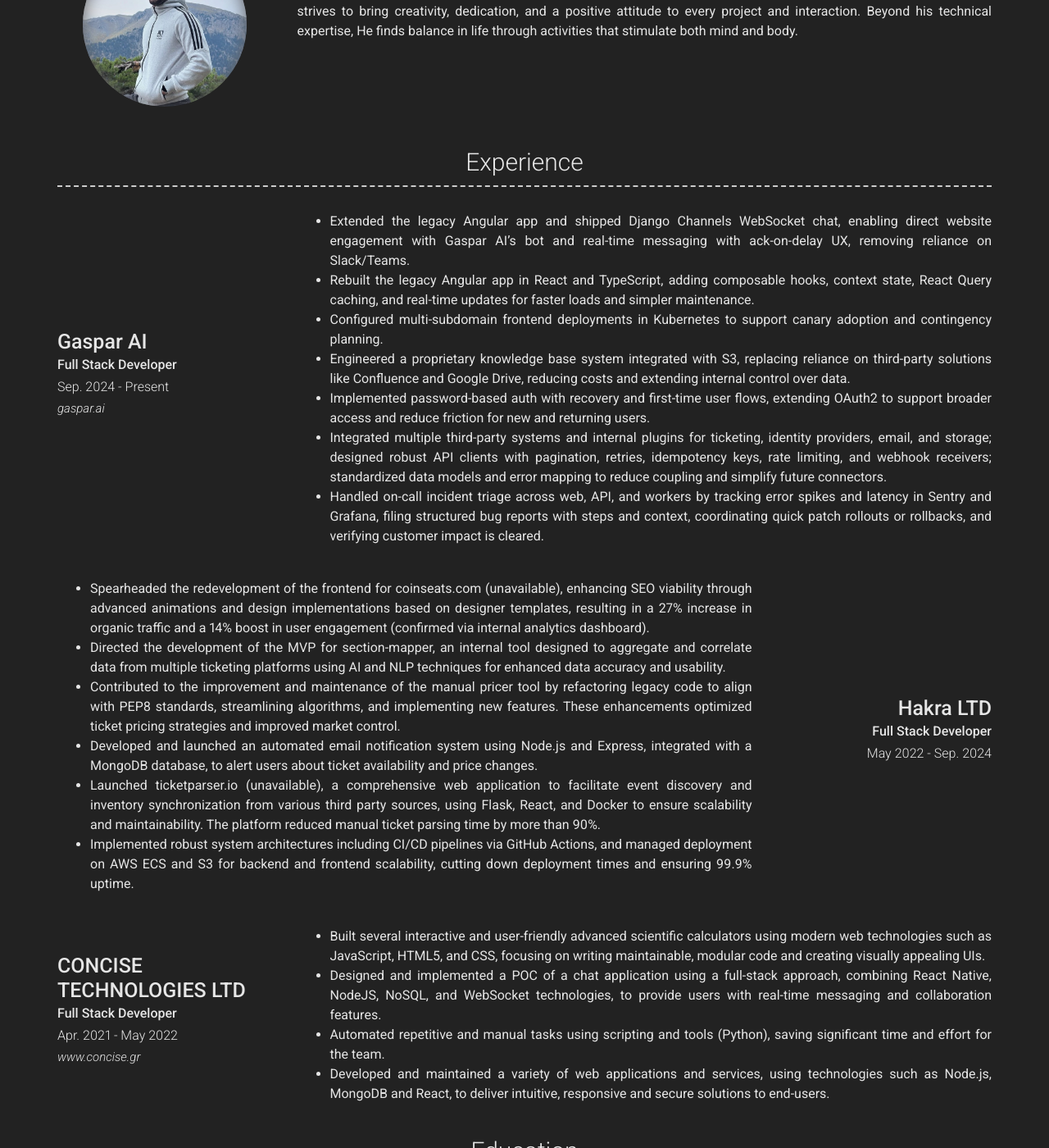
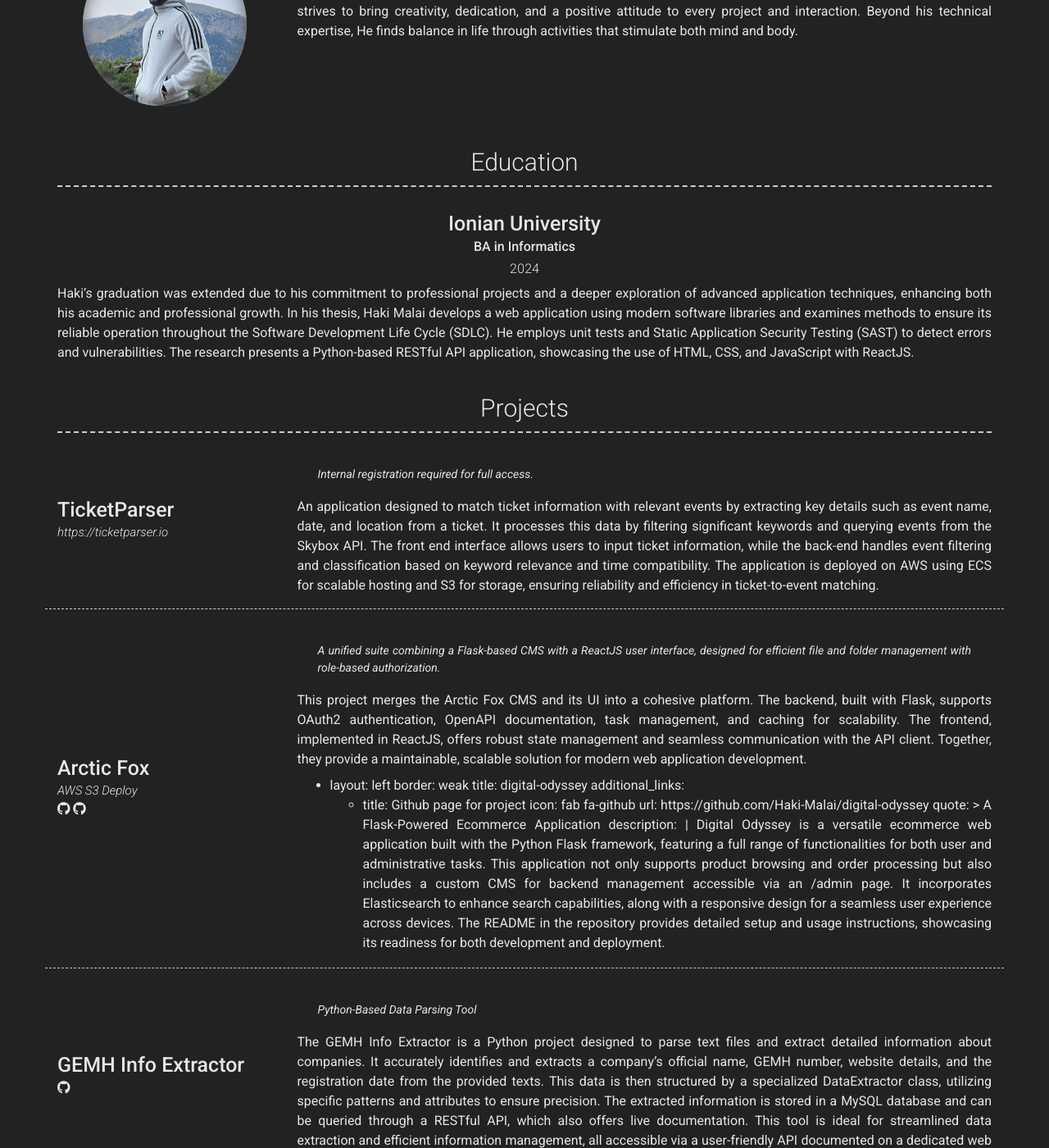
Before and after one commit to Haki-Malai/cv, a Jekyll site: the page built from index.md, in a window 1280 px wide and 1400 px high, scrolled down 372 px. Shown: the whole window at 82% size. Built offline with Jekyll 4.4.1, drawn with Linux system fonts in a browser that asks for light colours; nearby versions of some CDN libraries; some of the changed text lies outside the part shown.

Commit message:
refactor(_config.yml): remove outdated and irrelevant content related to work experience and education quote

```diff
--- a/_config.yml
+++ b/_config.yml
@@ -32,44 +32,6 @@ about_content: |
   Beyond his technical expertise, He finds balance in life through activities that stimulate both mind and body.
 
 content:
-  - title: Experience
-    layout: list
-    content:
-      - layout: left
-        title: Gaspar AI
-        sub_title: Full Stack Developer
-        caption: Sep. 2024 - Present
-        link: gaspar.ai
-        description: |
-          - Extended the legacy Angular app and shipped Django Channels WebSocket chat, enabling direct website engagement with Gaspar AI’s bot and real-time messaging with ack-on-delay UX, removing reliance on Slack/Teams.
-          - Rebuilt the legacy Angular app in React and TypeScript, adding composable hooks, context state, React Query caching, and real-time updates for faster loads and simpler maintenance.
-          - Configured multi-subdomain frontend deployments in Kubernetes to support canary adoption and contingency planning.
-          - Engineered a proprietary knowledge base system integrated with S3, replacing reliance on third-party solutions like Confluence and Google Drive, reducing costs and extending internal control over data.
-          - Implemented password-based auth with recovery and first-time user flows, extending OAuth2 to support broader access and reduce friction for new and returning users.
-          - Integrated multiple third-party systems and internal plugins for ticketing, identity providers, email, and storage; designed robust API clients with pagination, retries, idempotency keys, rate limiting, and webhook receivers; standardized data models and error mapping to reduce coupling and simplify future connectors.
-          - Handled on-call incident triage across web, API, and workers by tracking error spikes and latency in Sentry and Grafana, filing structured bug reports with steps and context, coordinating quick patch rollouts or rollbacks, and verifying customer impact is cleared.
-      - layout: right
-        title: Hakra LTD
-        sub_title: Full Stack Developer
-        caption: May 2022 - Sep. 2024
-        description: |
-          - Spearheaded the redevelopment of the frontend for coinseats.com (unavailable), enhancing SEO viability through advanced animations and design implementations based on designer templates, resulting in a 27% increase in organic traffic and a 14% boost in user engagement (confirmed via internal analytics dashboard).
-          - Directed the development of the MVP for section-mapper, an internal tool designed to aggregate and correlate data from multiple ticketing platforms using AI and NLP techniques for enhanced data accuracy and usability.
-          - Contributed to the improvement and maintenance of the manual pricer tool by refactoring legacy code to align with PEP8 standards, streamlining algorithms, and implementing new features. These enhancements optimized ticket pricing strategies and improved market control.
-          - Developed and launched an automated email notification system using Node.js and Express, integrated with a MongoDB database, to alert users about ticket availability and price changes.
-          - Launched ticketparser.io (unavailable), a comprehensive web application to facilitate event discovery and inventory synchronization from various third party sources, using Flask, React, and Docker to ensure scalability and maintainability. The platform reduced manual ticket parsing time by more than 90%.
-          - Implemented robust system architectures including CI/CD pipelines via GitHub Actions, and managed deployment on AWS ECS and S3 for backend and frontend scalability, cutting down deployment times and ensuring 99.9% uptime.
-      - layout: left
-        title: CONCISE TECHNOLOGIES LTD
-        sub_title: Full Stack Developer
-        caption: Apr. 2021 - May 2022
-        link: www.concise.gr
-        description: |
-          - Built several interactive and user-friendly advanced scientific calculators using modern web technologies such as JavaScript, HTML5, and CSS, focusing on writing maintainable, modular code and creating visually appealing UIs.
-          - Designed and implemented a POC of a chat application using a full-stack approach, combining React Native, NodeJS, NoSQL, and WebSocket technologies, to provide users with real-time messaging and collaboration features.
-          - Automated repetitive and manual tasks using scripting and tools (Python), saving significant time and effort for the team.
-          - Developed and maintained a variety of web applications and services, using technologies such as Node.js, MongoDB and React, to deliver intuitive, responsive and secure solutions to end-users.
-
   - title: Education
     layout: list
     content:
@@ -77,8 +39,6 @@ content:
         title: Ionian University
         sub_title: BA in Informatics
         caption: 2024
-        quote: >
-          Haki's graduation was delayed by professional commitments and advanced application work, enriching his academic and professional growth.
         description: |
           Haki's graduation was extended due to his commitment to professional projects and a deeper exploration of advanced application techniques, enhancing both his academic and professional growth.
           In his thesis, Haki Malai develops a web application using modern software libraries and examines methods to ensure its reliable operation throughout the Software Development Life Cycle (SDLC).
```
